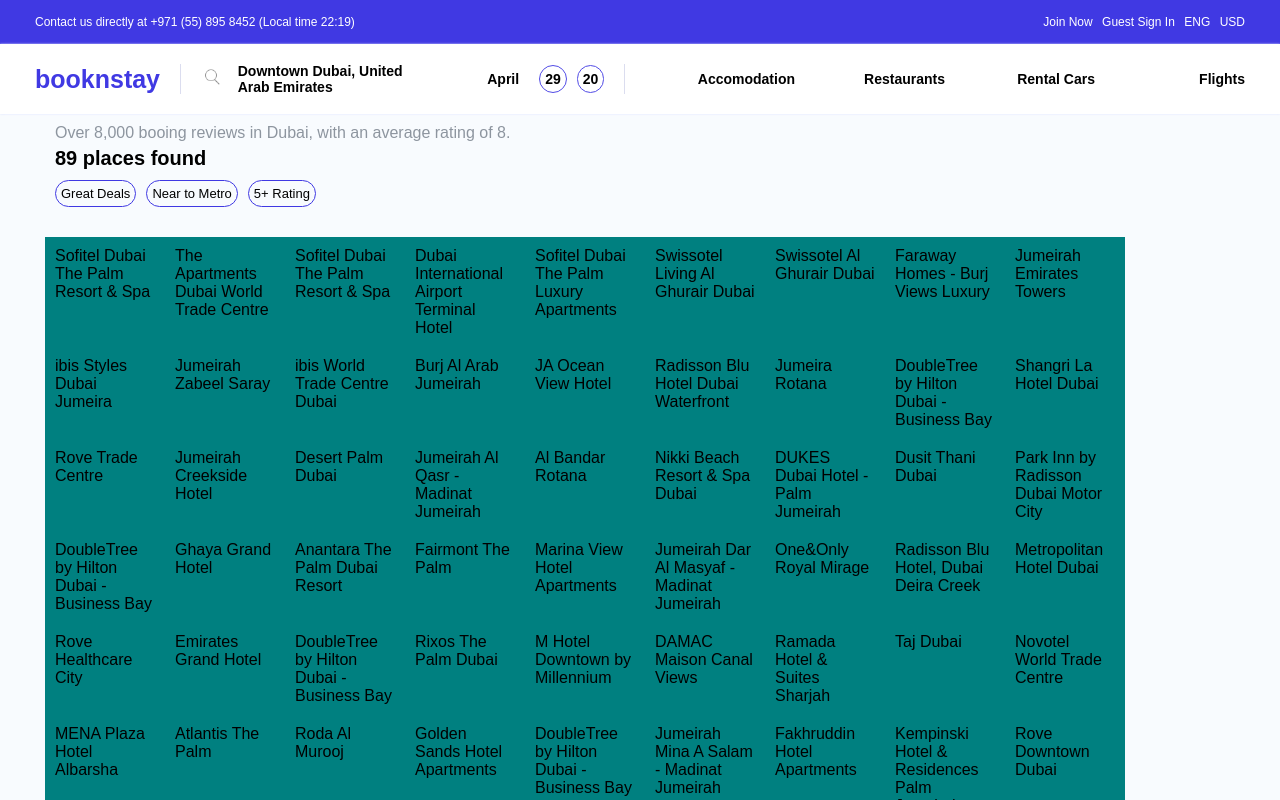
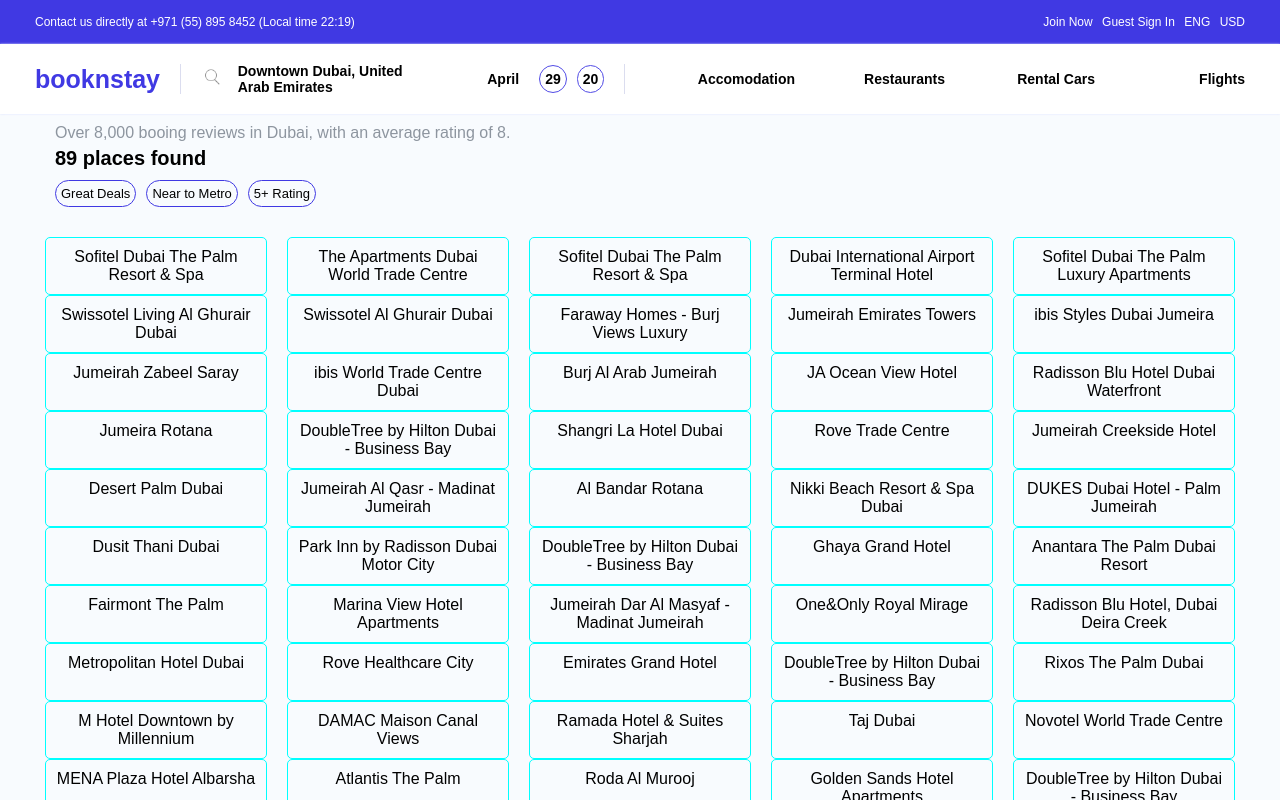
Before and after one commit to husni1992/bookItNow, a React (Create React App) app: page / in a window 1280 px wide. Shown: the top 800 px of the page. Built offline with nearby package versions, Linux system fonts and the light colour scheme.

Commit message:
WIP: Styling rooms list view container.

```diff
--- a/src/App.css
+++ b/src/App.css
@@ -145,6 +145,7 @@
   display: flex;
   flex-direction: row;
   flex-wrap: wrap;
+  justify-content: space-between;
   margin-top: 20px;
   padding-left: 45px;
   padding-right: 45px;
--- a/src/components/styles.css
+++ b/src/components/styles.css
@@ -1,5 +1,7 @@
 .room-view {
     padding: 10px;
-    width: 100px;
-    background-color: teal;
+    width: 200px;
+    border: 1px solid cyan;
+    border-radius: 5px;
+    text-align: center;
 }
```
